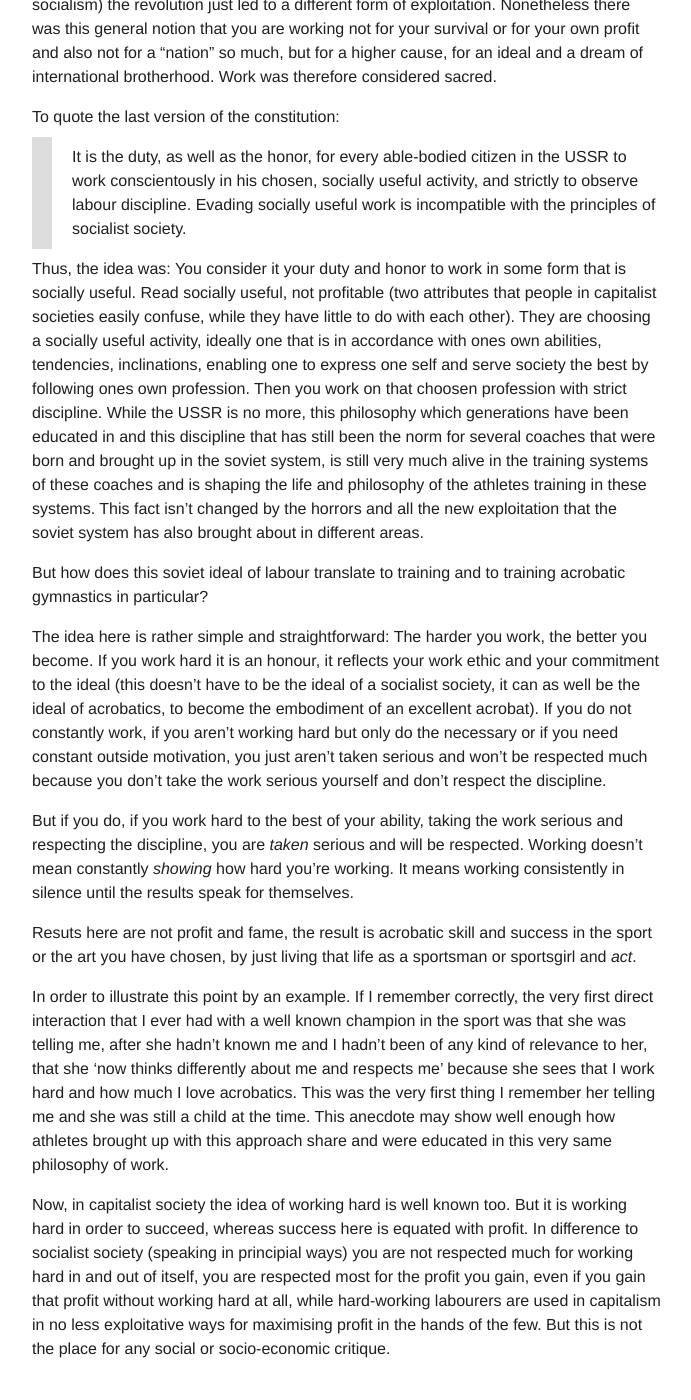
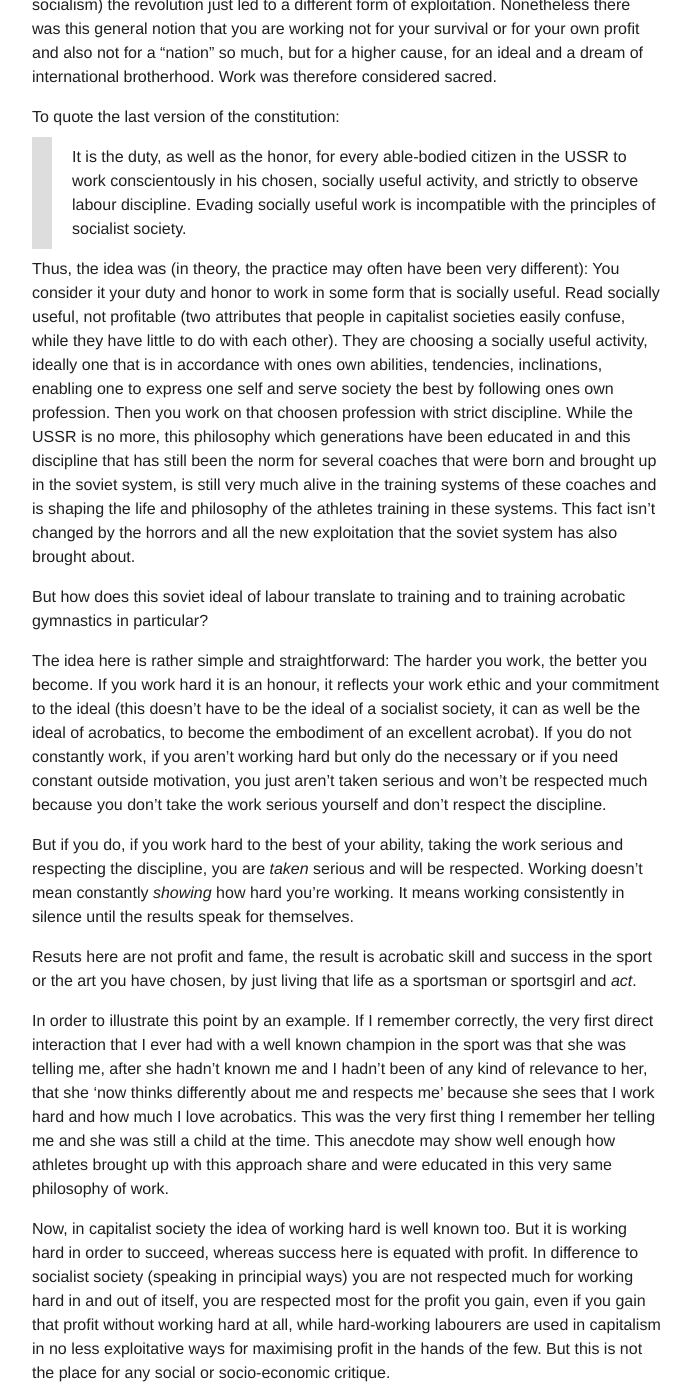
Before and after one commit to floshin/acrolib, a Jekyll site: the page built from training/training-philosophies.md, in a window 1280 px wide and 1400 px high, scrolled down 2879 px. Shown: the whole window, without its empty margins (293-984 px from the left). Built offline with Jekyll 4.4.1, drawn with Linux system fonts in a browser that asks for light colours; our own code applies the rules of GitHub Pages for plain Markdown files; some of the changed lines change nothing that is shown; some of the changed text lies outside the part shown.

Commit message:
Update training-philosophies.md

```diff
--- a/training/training-philosophies.md
+++ b/training/training-philosophies.md
@@ -29,7 +29,7 @@
 To quote the last version of the constitution:
 > It is the duty, as well as the honor, for every able-bodied citizen in the USSR to work conscientously in his chosen, socially useful activity, and strictly to observe labour discipline. Evading socially useful work is incompatible with the principles of socialist society.
 
-Thus, the idea was: You consider it your duty and honor to work in some form that is socially useful. Read socially useful, not profitable (two attributes that people in capitalist societies easily confuse, while they have little to do with each other). They are choosing a socially useful activity, ideally one that is in accordance with ones own abilities, tendencies, inclinations, enabling one to express one self and serve society the best by following ones own profession. Then you work on that choosen profession with strict discipline. While the USSR is no more, this philosophy which generations have been educated in and this discipline that has still been the norm for several coaches that were born and brought up in the soviet system, is still very much alive in the training systems of these coaches and is shaping the life and philosophy of the athletes training in these systems. This fact isn't changed by the horrors and all the new exploitation that the soviet system has also brought about in different areas.
+Thus, the idea was (in theory, the practice may often have been very different): You consider it your duty and honor to work in some form that is socially useful. Read socially useful, not profitable (two attributes that people in capitalist societies easily confuse, while they have little to do with each other). They are choosing a socially useful activity, ideally one that is in accordance with ones own abilities, tendencies, inclinations, enabling one to express one self and serve society the best by following ones own profession. Then you work on that choosen profession with strict discipline. While the USSR is no more, this philosophy which generations have been educated in and this discipline that has still been the norm for several coaches that were born and brought up in the soviet system, is still very much alive in the training systems of these coaches and is shaping the life and philosophy of the athletes training in these systems. This fact isn't changed by the horrors and all the new exploitation that the soviet system has also brought about.
 
 But how does this soviet ideal of labour translate to training and to training acrobatic gymnastics in particular?
 
@@ -47,7 +47,7 @@
 
 ## Summary
 
-I merely wanted to present these two very different approaches to training. They sound very opposed to each other, while in practice there can be a healthy mixture of the two.
+I wanted to present these two very different approaches to training schematically. In this schematical and strict presentation they sound very opposed to each other, while in practice there can be a healthy mixture of the two.
 
-To me personally one who is very strictly following the first examplatory philosophy is harming the art of acrobatics as he turns the art into a business and turns what could be a sacred thing into profanity; it values the individual but doesn't value the tradition. The other examplatory philosophy, if followed strictly, is harming individuals as it follows tradition regardless of the individual as it doesn't value the individual.
+To me personally one who is very strictly following the first examplatory philosophy is harming the art of acrobatics as he turns the art into a business and turns what could be a sacred thing into profanity; he values the individual but doesn't value the tradition. The other examplatory philosophy, if followed strictly, is harming individuals as it follows tradition regardless of the individual and is ready to sacrifice the individual for the sake of the art.
 Personally I would prefer the second approach, when combined with a gentler and more humane approach to the individual, but without the profanity and the modern business mindset of the first approach.
```
